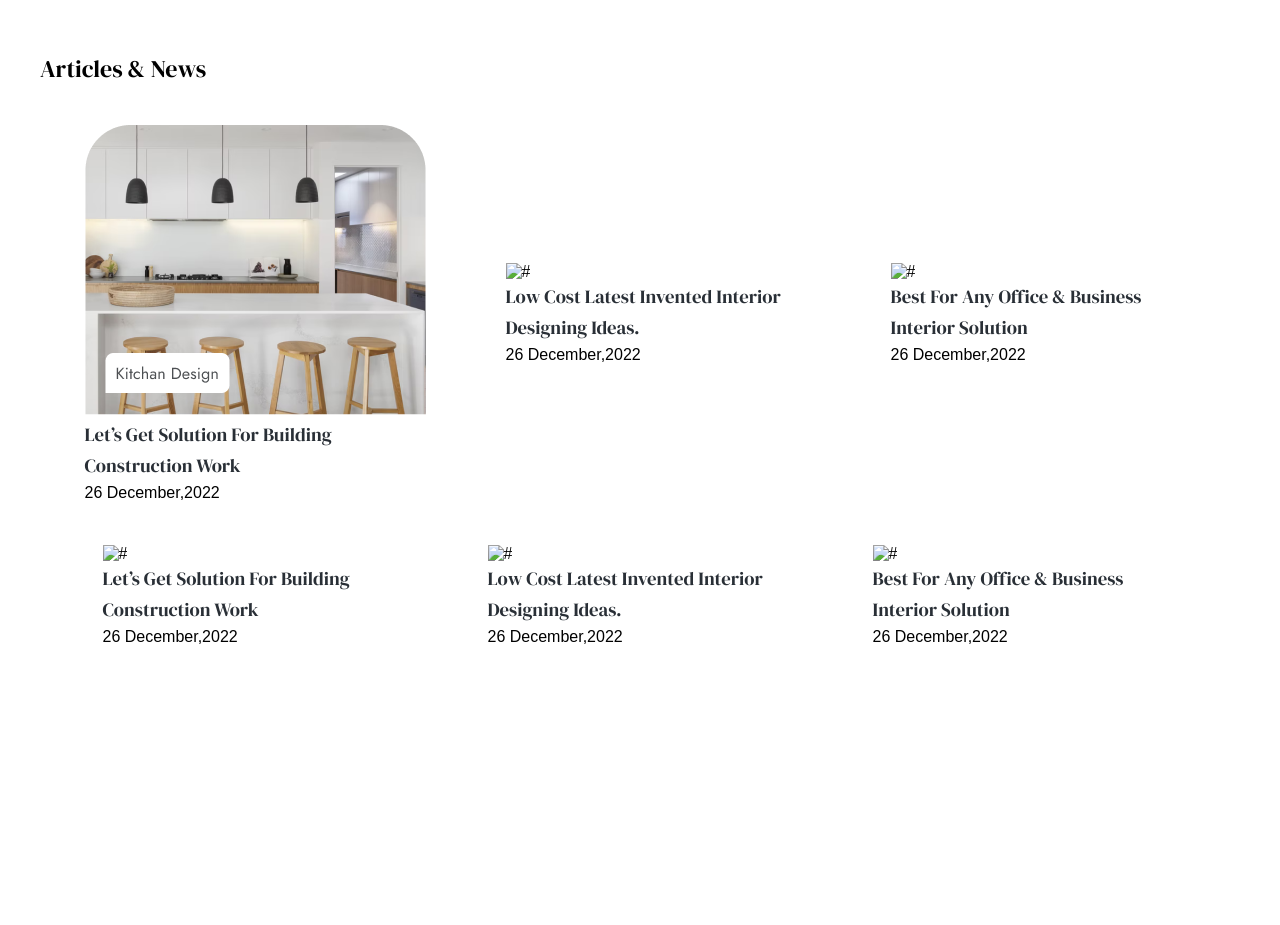
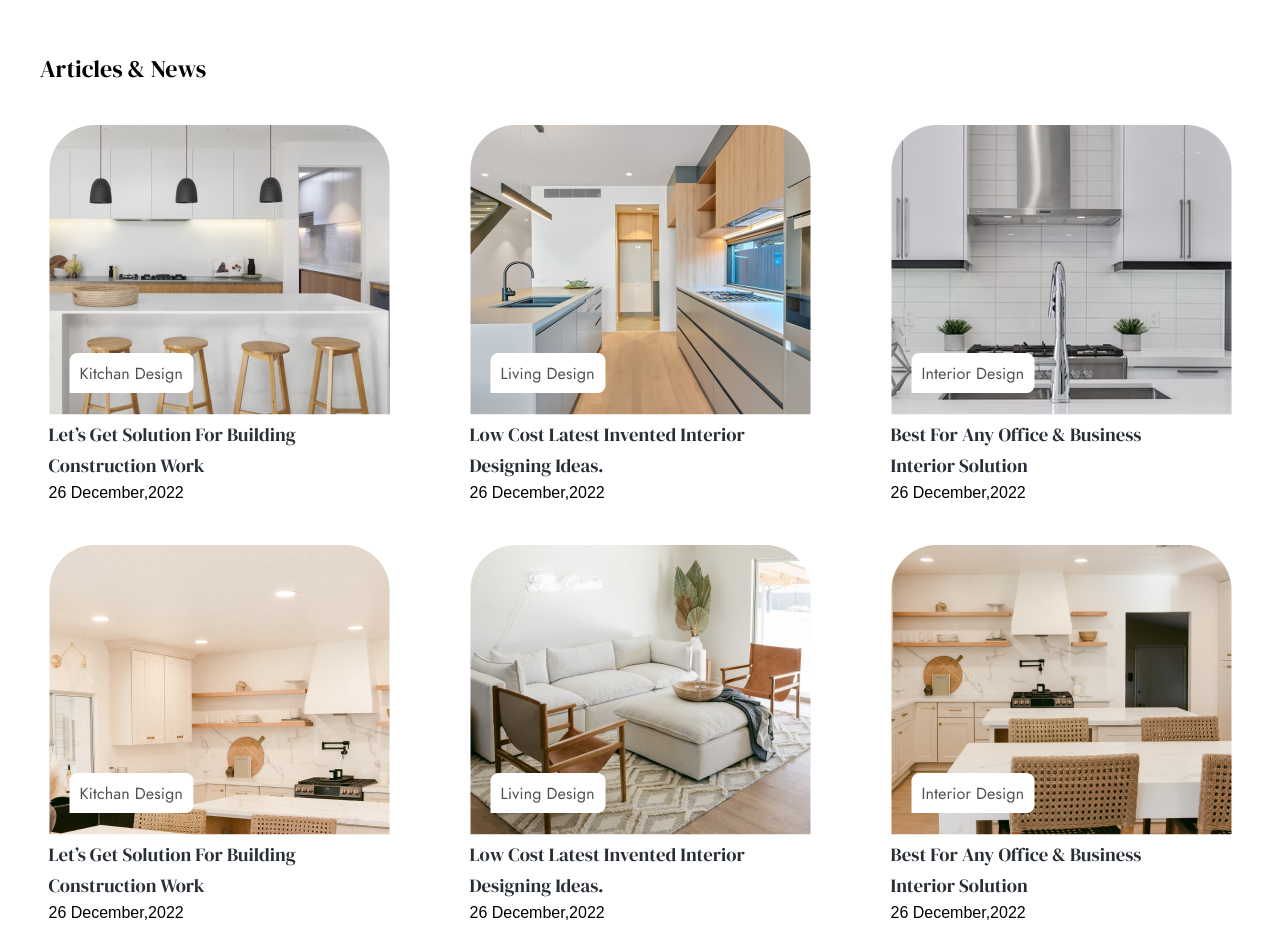
Before and after one commit to Anvarov-Ismoil/interno, a plain HTML site: page html/blog.html in a window 1280 px wide. Shown: the part 1220-2145 px from the top of the page. Before the commit the page ends 1869 px from the top, so only its background shows below. Drawn offline with Linux system fonts and the light colour scheme.

Commit message:
commit (07.02.24 /20:16)

```diff
--- a/html/blog.html
+++ b/html/blog.html
@@ -62,7 +62,7 @@
             <p class="latest">
                 Latest Post
             </p>
-            <img src="../Images/Image.png" alt="#">
+            <img src="../Images/blog/Image.png" alt="#">
         </div>
         <!-- right -->
         <div class="right">
@@ -97,7 +97,7 @@
                 <!-- card -->
                 <div class="card">
                     <div class="img-block">
-                        <img src="../Images/Image (2).png" alt="#" />
+                        <img src="../Images/blog/Image (2).png" alt="#" />
                     </div>
                     <h3 class="p-name">Low Cost Latest Invented Interior Designing Ideas.</h3>
                     <p class="price">26 December,2022</p>
@@ -105,7 +105,7 @@
                 <!-- card -->
                 <div class="card">
                     <div class="img-block">
-                        <img src="../Images/Image (3).png" alt="#" />
+                        <img src="../Images/blog/Image (3).png" alt="#" />
                     </div>
                     <h3 class="p-name">Best For Any Office & Business Interior Solution</h3>
                     <p class="price">26 December,2022</p>
@@ -113,7 +113,7 @@
                 <!-- card -->
                 <div class="card">
                     <div class="img-block">
-                        <img src="../Images/Image (4).png" alt="#" />
+                        <img src="../Images/blog/Image (4).png" alt="#" />
                     </div>
                     <h3 class="p-name">Let’s Get Solution For Building Construction Work</h3>
                     <p class="price">26 December,2022</p>
@@ -121,7 +121,7 @@
                 <!-- card -->
                 <div class="card">
                     <div class="img-block">
-                        <img src="../Images/Image (5).png" alt="#" />
+                        <img src="../Images/blog/Image (5).png" alt="#" />
                     </div>
                     <h3 class="p-name">Low Cost Latest Invented Interior Designing Ideas.</h3>
                     <p class="price">26 December,2022</p>
@@ -129,7 +129,7 @@
                 <!-- card -->
                 <div class="card">
                     <div class="img-block">
-                        <img src="../Images/Image (6).png" alt="#" />
+                        <img src="../Images/blog/Image (6).png" alt="#" />
                     </div>
                     <h3 class="p-name">Best For Any Office & Business Interior Solution</h3>
                     <p class="price">26 December,2022</p>
```
